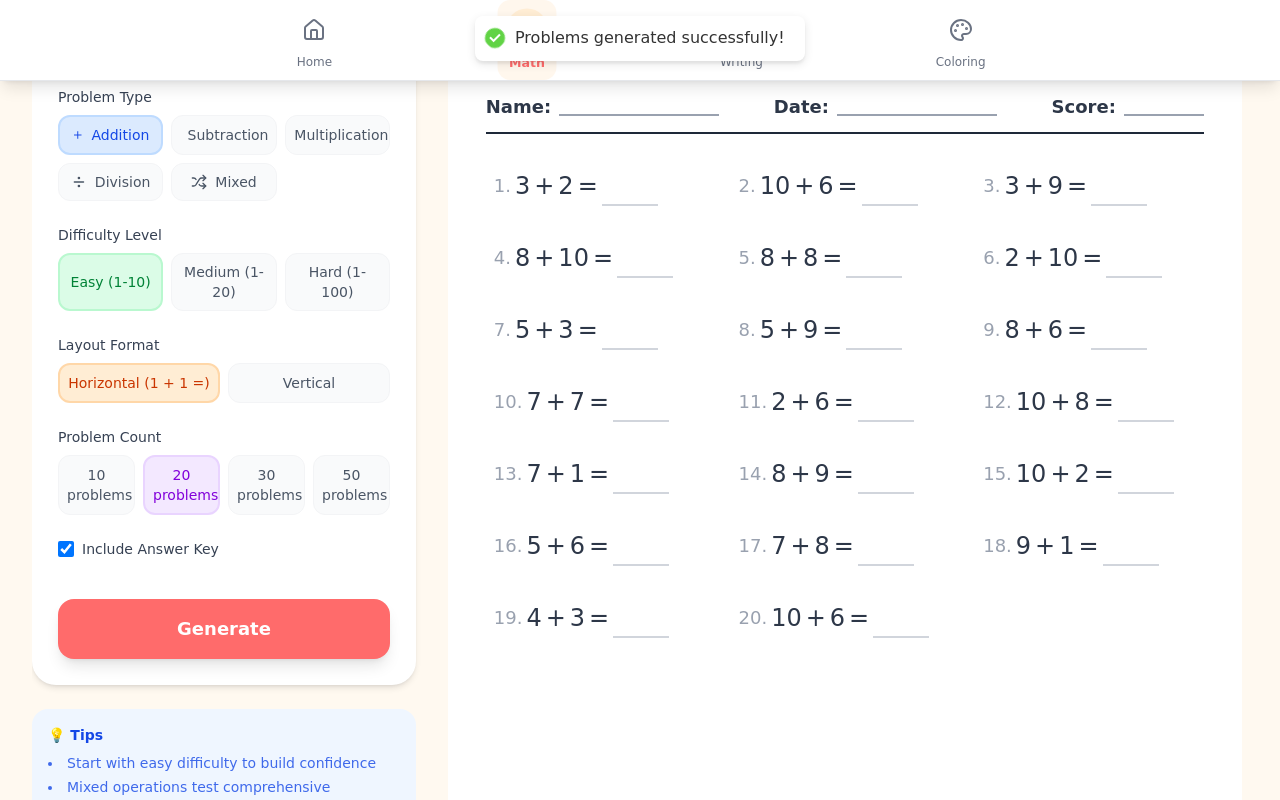
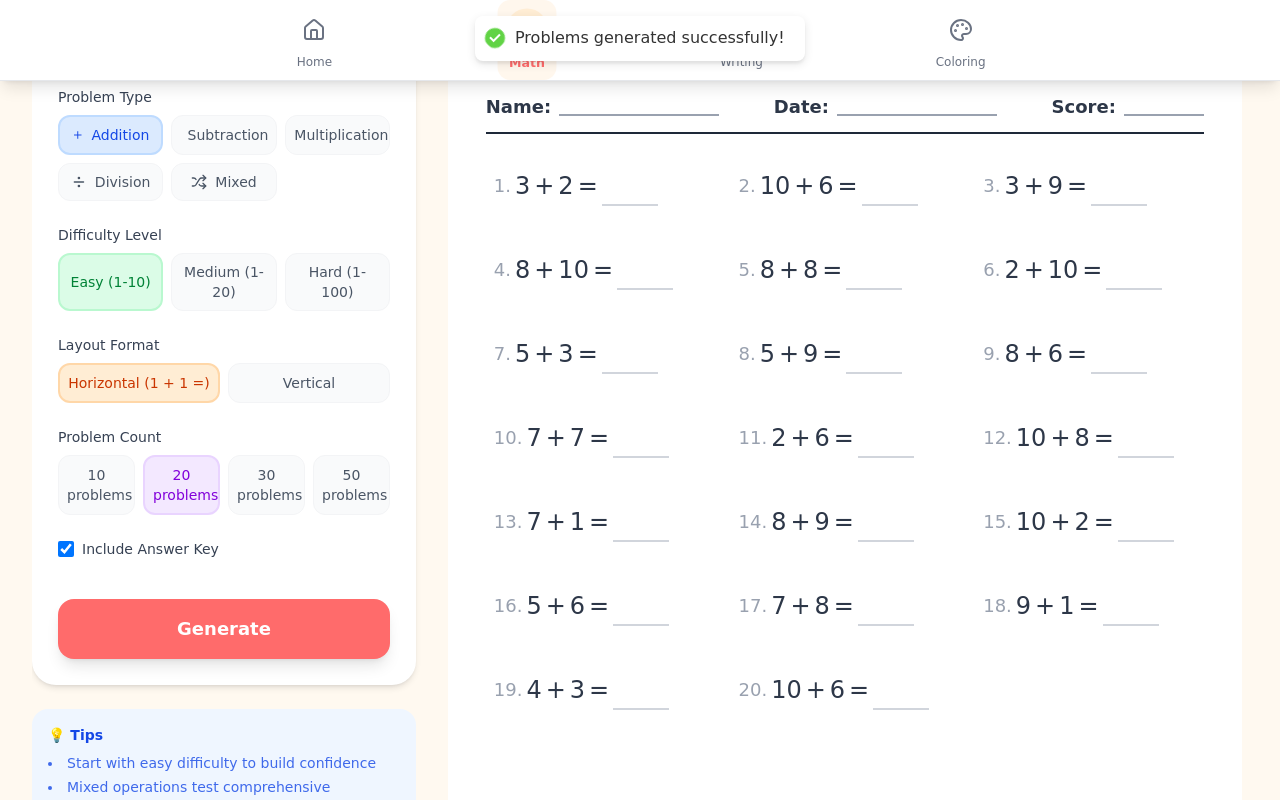
Before and after one commit to lazyeo/kid-learning-cards, a React (Vite) app: page /math in a window 1280 px wide. Both pictures are taken after a click on the button "Generate". Shown: the part 269-1069 px from the top of the page. Built offline with nearby package versions, Linux system fonts and the light colour scheme.

Commit message:
style: 增加横式模式行间距使题目分布更均匀
- 横式行间距: space-y-4 → space-y-7
- 横式每页行数调整: 第一页 10→9 行，后续页 13→12 行
- 竖式保持不变

```diff
--- a/src/components/generators/math/MathWorksheet.tsx
+++ b/src/components/generators/math/MathWorksheet.tsx
@@ -12,8 +12,8 @@ interface MathWorksheetProps {
 const A4_CONFIG = {
   // 每页可容纳的行数（第一页有头部，空间较少）
   horizontal: {
-    firstPageRows: 10,  // 第一页：3列 × 10行 = 30题
-    otherPageRows: 13,  // 后续页：3列 × 13行 = 39题
+    firstPageRows: 9,   // 第一页：3列 × 9行 = 27题（行间距较大）
+    otherPageRows: 12,  // 后续页：3列 × 12行 = 36题
     cols: 3,
   },
   vertical: {
@@ -285,12 +285,8 @@ export function MathWorksheet({ problems, format = 'horizontal', includeAnswers
         >
           <PageHeader t={t} showHeader={page.isFirst} />
 
-          <div className="space-y-4">
+          <div className={format === 'horizontal' ? 'space-y-7' : 'space-y-4'}>
             {page.rows.map((rowProblems, rowIndex) => {
-              const globalRowIndex = page.isFirst
-                ? rowIndex
-                : (page.isFirst ? 0 : firstPageRows) + (pageIndex - 1) * otherPageRows + rowIndex;
-
               return (
                 <div
                   key={rowIndex}
```
